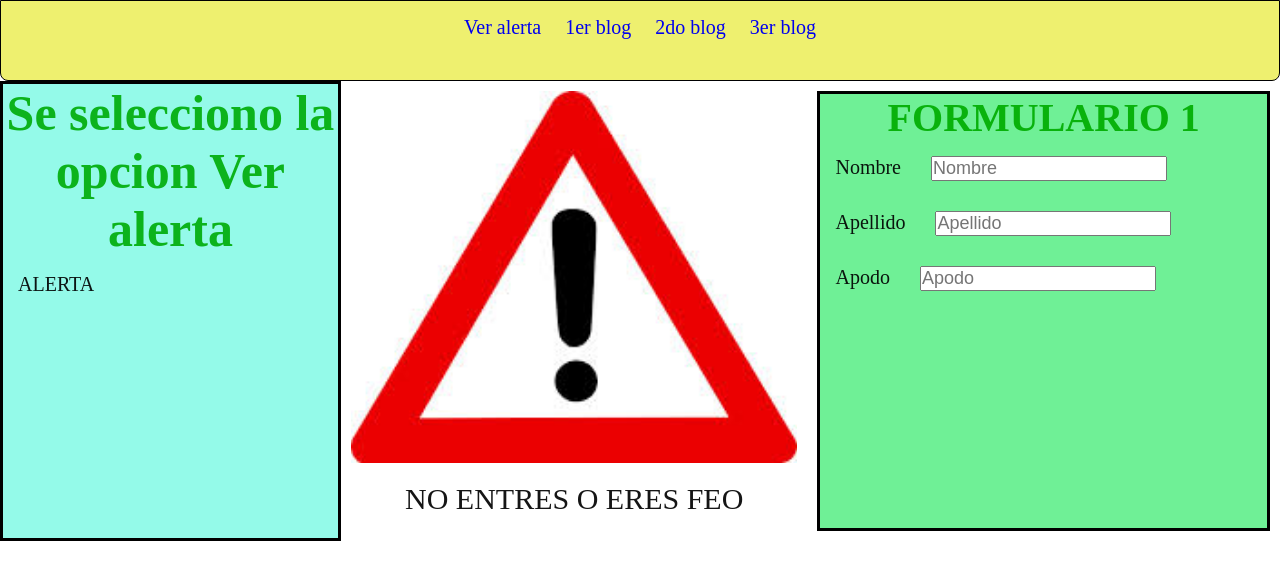
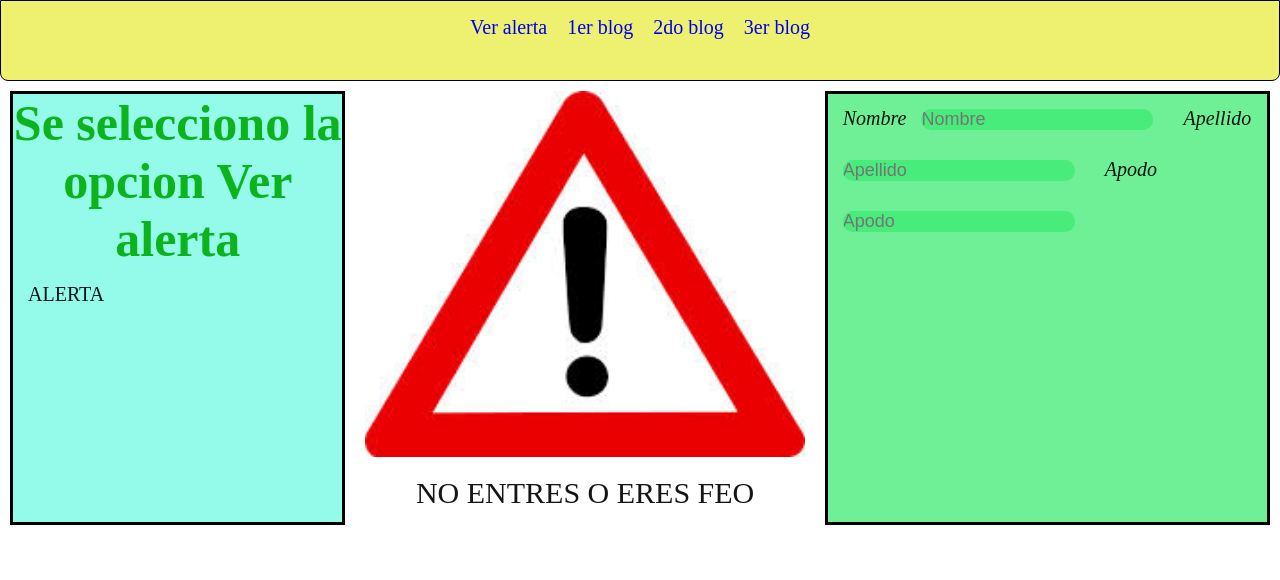
Before and after one commit to Cristopher-Saa/Primer-proyecto, a plain HTML site: page public/index.html in a window 1280 px wide. Both pictures are taken after a click on the link "Ver alerta". Drawn offline with Linux system fonts and the light colour scheme.

Commit message:
Se creo generar etiqueta y opciones menu en JavaScript y ademas se modifico algunos aspectos del formulario en css

```diff
--- a/public/index.html
+++ b/public/index.html
@@ -10,22 +10,22 @@
 <body>
     <div class="menu">
         <nav class="panelMenu">
-            <ul id='lista'>
-              <!--  <li><a href="https://www.youtube.com/">YOUTUBE</a></li>
+           <!-- <ul id='lista'>
+                <li><a href="https://www.youtube.com/">YOUTUBE</a></li>
                 <li><a href="https://web.whatsapp.com/">WHATSAPP WEB</a></li>
-                <li><a href="https://www.facebook.com/">FACEBBOK</a></li> -->
+                <li><a href="https://www.facebook.com/">FACEBBOK</a></li>
                 <li><a href="#" id='mostrar'>Ver alerta</a></li>
                 <li><a href="#" id='mostrar1'>1er blog</a></li>
                 <li><a href="#" id='mostrar2'>2do blog</a></li>
                 <li><a href="#" id='mostrar3'>3er blog</a></li>
 
-            </ul>
+            </ul>-->
         </nav>
     </div>
     <div class='contenedor'>
 
 
     </div>
-    <script src='/src/JavaScript/configuracion.js'></script>
+    <script src='/src/JavaScript/configuracion.js' type="module"></script>
 </body>
 </html>
--- a/src/JavaScript/GenerarEtiqueta.js
+++ b/src/JavaScript/GenerarEtiqueta.js
@@ -1,24 +1,81 @@
- function formulario(titulo,labels){
+import OpcionesMenu from '../JavaScript/OpcionesMenu.js';
+
+ const formulario=(titulo,labels)=>{
     var CajaFormulario=document.createElement('div');
     CajaFormulario.setAttribute('class','CajaFormulario');
     var Formularios=document.createElement('form');
     Formularios.setAttribute('class','formulario');
-    var TituloForm=createElement('h1');
-    var TituloForm=setAttribute('class','TituloFormulario')
+    var TituloForm=document.createElement('h1');
+    TituloForm.setAttribute('class','TituloFormulario');
     var NombreTituloForm=document.createTextNode(titulo);
     TituloForm.appendChild(NombreTituloForm);
-    var input=null,labelInfo=null;
+    var input=null,labelInfo=null,contenidolabel=null;
     labels.map((cd,i)=>{
         input=document.createElement('input');
         input.setAttribute('id',cd);
+        input.setAttribute('placeholder',cd)
         input.setAttribute('key',i);
         labelInfo=document.createElement('label');
         labelInfo.setAttribute('for',cd);
+        contenidolabel=document.createTextNode(cd);
+        labelInfo.appendChild(contenidolabel);
+        Formularios.appendChild(labelInfo);
         Formularios.appendChild(input);
-    Formularios.appendChild(labelInfo);
         input=null,labelInfo=null;
     })
     CajaFormulario.appendChild(Formularios);
-    return(Formularios);
+    return(CajaFormulario);
 }
-module.exports={formulario};
+const CajasParrafos=(titulo,ContenidoParrafo)=>{
+    var ElementoCajaDeParrafo=document.createElement('div');
+            ElementoCajaDeParrafo.setAttribute('class','CajaParrafo');
+            var ElementoTitulo=document.createElement('h1');// creamos un elemento
+            ElementoTitulo.setAttribute('class','titulo');
+            ElementoCajaDeParrafo.appendChild(ElementoTitulo);
+            //var contenido=document.createTextNode('Se selecciono la opcion Ver alerta');// contenidos de los elementos
+            var contenido=document.createTextNode(titulo);// contenidos de los elementos
+            ElementoTitulo.appendChild(contenido);// agregar un elemento contenido dentro de dicha etiqueta
+            var parrafo=document.createElement('p');// creamos un elemento
+            parrafo.setAttribute('class','parrafo');
+            var contenido2=document.createTextNode(ContenidoParrafo);
+            parrafo.appendChild(contenido2);
+            ElementoCajaDeParrafo.appendChild(parrafo);
+            return(ElementoCajaDeParrafo);
+}
+const CajasImagenes=(rutaimagen,ContenidoDescripcion)=>{
+    var ElementoCajaDeImagen=document.createElement('div');
+            ElementoCajaDeImagen.setAttribute('class','CajaImagen');
+            var Imagen=document.createElement('img');
+            Imagen.setAttribute('src',rutaimagen);
+            ElementoCajaDeImagen.appendChild(Imagen);
+            var ParrafoDescripcion=document.createElement('p');
+            ParrafoDescripcion.setAttribute('class','ParrafoDescripcion');
+            var contenido3=document.createTextNode(ContenidoDescripcion);
+            ParrafoDescripcion.appendChild(contenido3);
+            ElementoCajaDeImagen.appendChild(ParrafoDescripcion);
+            return(ElementoCajaDeImagen);
+
+}
+let ElementosMenu=OpcionesMenu.opciones;
+const CrearMenu=()=>{
+    var CajaMenu=document.querySelector('.panelMenu');
+    var ElementoLista=document.createElement('ul');
+    ElementoLista.setAttribute('id','lista');
+    var length=Object.keys(ElementosMenu).length;
+    console.log(length);
+    for(let i=1;i<=length;i++){
+        console.log(ElementosMenu[i]);
+        var ElementoLi=document.createElement('li');
+        var ElementoA=document.createElement('a');
+        ElementoA.setAttribute('href',ElementosMenu[i].href);
+        ElementoA.setAttribute('id',ElementosMenu[i].id);
+        var NewTitulo=document.createTextNode(ElementosMenu[i].Titulo)
+        ElementoA.appendChild(NewTitulo);
+        ElementoLi.appendChild(ElementoA);
+        ElementoLista.appendChild(ElementoLi);
+
+    }
+    CajaMenu.appendChild(ElementoLista);
+
+}
+export default {formulario,CajasParrafos,CajasImagenes,CrearMenu};
--- /dev/null
+++ b/src/JavaScript/OpcionesMenu.js
@@ -0,0 +1,24 @@
+const opciones={
+    1:{
+        Titulo:'Ver alerta',
+        href:'#',
+        id:'mostrar',
+    },
+    2:{
+        Titulo:'1er blog',
+        href:'#',
+        id:'mostrar1',
+    },
+    3:{
+        Titulo:'2do blog',
+        href:'#',
+        id:'mostrar2',
+    },
+    4:{
+        Titulo:'3er blog',
+        href:'#',
+        id:'mostrar3',
+    },
+
+}
+export default {opciones};
--- a/src/JavaScript/configuracion.js
+++ b/src/JavaScript/configuracion.js
@@ -1,13 +1,18 @@
+import GenerarEtiqueta from '../JavaScript/GenerarEtiqueta.js';
+//import opciones from '../JavaScript/OpcionesMenu.js';
+
 console.log('Hola JavaScript');// equivalente en java a un System.out.println('mensaje');
 //alert('Hola JavaScript');// mensaje de alerta predefinido
-//import { formulario } from '../JavaScript/GenerarEtiqueta';
-var generadoretiqueta
+
+//var generadoretiqueta
     const padre=document.querySelector('.contenedor');// con esta linea estamos llamando a una etiqueta por su ID
-    const lista=document.getElementById('lista');
+    GenerarEtiqueta.CrearMenu();
+    const lista=document.getElementById('lista');//importamos las opciones del meni en una constante
     //let etiqueta=document.querySelector('.etiqueta');
+
     let etiqueta='';
-    let clase='titulo', NombreTitulo=null; ContenidoParrafo=null; rutaimagen=null; ContenidoDescripcion=null; NombreLabel=[]; /*NombreLabel1=null; NombreLabel2=null;*/ NombreTituloForm=null;
-    lista.addEventListener('mousedown',designar=(e)=>{
+    let clase='titulo', NombreTitulo=null, ContenidoParrafo=null, rutaimagen=null, ContenidoDescripcion=null, NombreLabel=[], /*NombreLabel1=null, NombreLabel2=null,*/ NombreTituloForm=null;
+    lista.addEventListener('mousedown',(e)=>{
         //const referencia=document.getElementsByTagName(e.target.id);
         etiqueta=document.getElementById(e.target.id);
         if(etiqueta.id==='mostrar'){
@@ -66,7 +71,9 @@ var generadoretiqueta
 
             }
 
-            var ElementoCajaDeFormulario=formulario(NombreTituloForm,NombreLabel);
+            var NewFormulario=GenerarEtiqueta.formulario(NombreTituloForm,NombreLabel);
+            var NewParrafo=GenerarEtiqueta.CajasParrafos(NombreTitulo,ContenidoParrafo);
+            var NewImagen=GenerarEtiqueta.CajasImagenes(rutaimagen,ContenidoDescripcion);
             /*if(document.querySelector('.parrafo',)){
                 padre.removeChild(document.querySelector('.parrafo'));
             }*/
@@ -128,7 +135,7 @@ var generadoretiqueta
             ElementoCajaDeFormulario.appendChild(input4);
 */
 
-            var ElementoCajaDeImagen=document.createElement('div');
+            /*var ElementoCajaDeImagen=document.createElement('div');
             ElementoCajaDeImagen.setAttribute('class','CajaImagen');
             var Imagen=document.createElement('img');
             Imagen.setAttribute('src',rutaimagen);
@@ -138,9 +145,9 @@ var generadoretiqueta
             var contenido3=document.createTextNode(ContenidoDescripcion);
             ParrafoDescripcion.appendChild(contenido3);
             ElementoCajaDeImagen.appendChild(ParrafoDescripcion);
+*/
 
-
-            var ElementoCajaDeParrafo=document.createElement('div');
+          /*  var ElementoCajaDeParrafo=document.createElement('div');
             ElementoCajaDeParrafo.setAttribute('class','CajaParrafo');
             var ElementoTitulo=document.createElement('h1');// creamos un elemento
             ElementoTitulo.setAttribute('class',clase);
@@ -153,14 +160,17 @@ var generadoretiqueta
             var contenido2=document.createTextNode(ContenidoParrafo);
 
             parrafo.appendChild(contenido2);
-            ElementoCajaDeParrafo.appendChild(parrafo);
+            ElementoCajaDeParrafo.appendChild(parrafo);*/
             //padre.appendChild(parrafo);
-            padre.appendChild(ElementoCajaDeParrafo);
-            padre.appendChild(ElementoCajaDeImagen);
-            padre.appendChild(ElementoCajaDeFormulario);
+            //padre.appendChild(ElementoCajaDeParrafo);
+            padre.appendChild(NewParrafo);
+            //padre.appendChild(ElementoCajaDeImagen);
+            padre.appendChild(NewImagen);
+            padre.appendChild(NewFormulario);
+
     });
 
-    function formulario(titulo,labels){
+/*    function formulario(titulo,labels){
         var CajaFormulario=document.createElement('div');
         CajaFormulario.setAttribute('class','CajaFormulario');
         var Formularios=document.createElement('form');
@@ -186,7 +196,7 @@ var generadoretiqueta
         })
         CajaFormulario.appendChild(Formularios);
         return(CajaFormulario);
-    }
+    }*/
 
  /*
 inicial=()=>{
--- a/src/style/estilos.css
+++ b/src/style/estilos.css
@@ -40,6 +40,7 @@ a:hover{
     border:3px solid #000;
     background: rgba(110, 248, 225, 0.733);
     display: inline-block;
+    margin: 10px;
 }
 .CajaParrafo h1{
     text-align: center;
@@ -64,6 +65,7 @@ a:hover{
 }
 .CajaImagen img{
     width: 100%;
+
 }
 .CajaImagen p{
     text-align:center;
@@ -84,14 +86,23 @@ a:hover{
     text-align:justify;
     color: rgba(0, 0, 0, 0.918);
     font-size: 20px;
-    margin: 15px;
+    font-style: italic;
+    margin-bottom: 15px;
+    margin-left: 15px;
+    border-bottom: #000;
+
+
 }
 
 .CajaFormulario input{
     text-align:justify;
-    color: rgba(0, 0, 0, 0.918);
+    color: rgb(117, 0, 250);
     font-size: 18px;
     margin: 15px;
+    background-color:rgba(59, 235, 112, 0.733);
+    border: #000;
+    border-radius: 10px;
+
 }
 
 .CajaFormulario input[Type='Button']{
@@ -100,6 +111,7 @@ a:hover{
     margin: 10px;
     display:block;
     margin-left: 40%;
+    border-radius: 8px;
 
 }
 .CajaFormulario h1{
```
Lines whose indentation alone changed are shown as unchanged.
